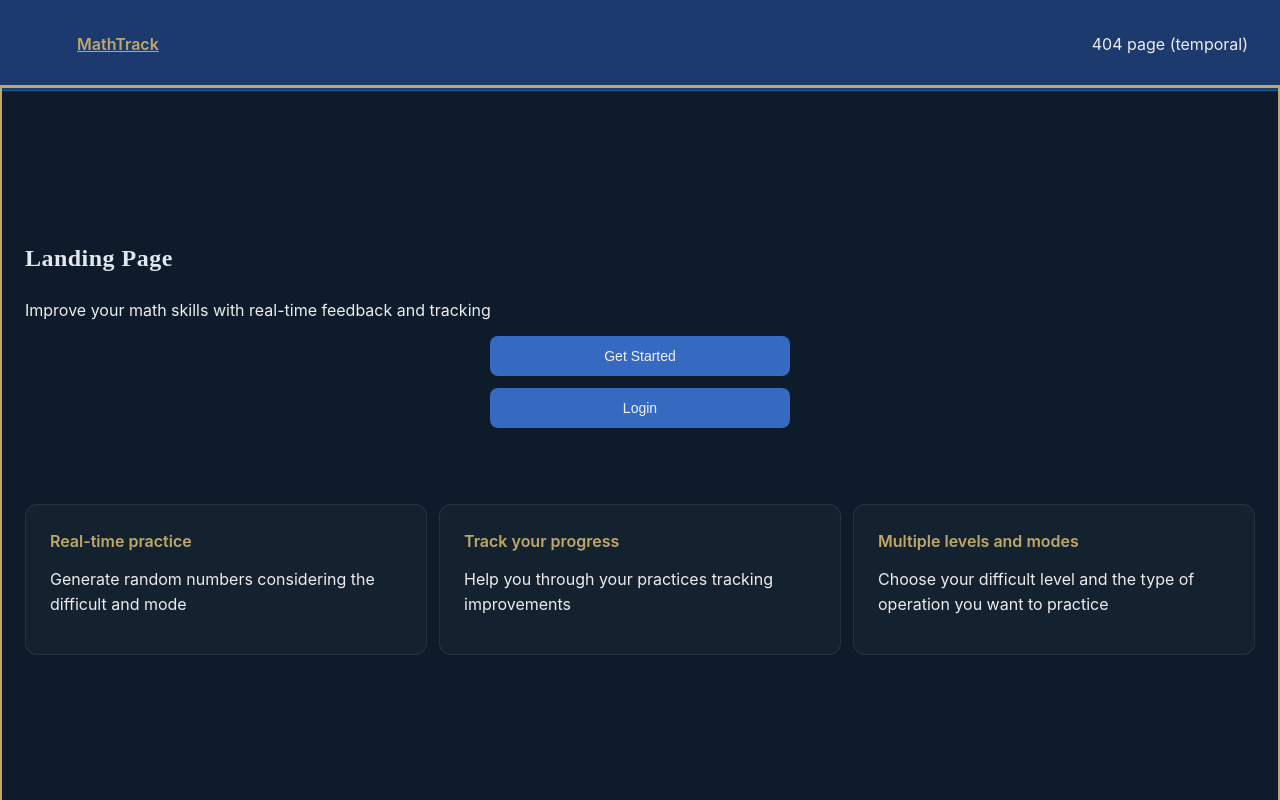
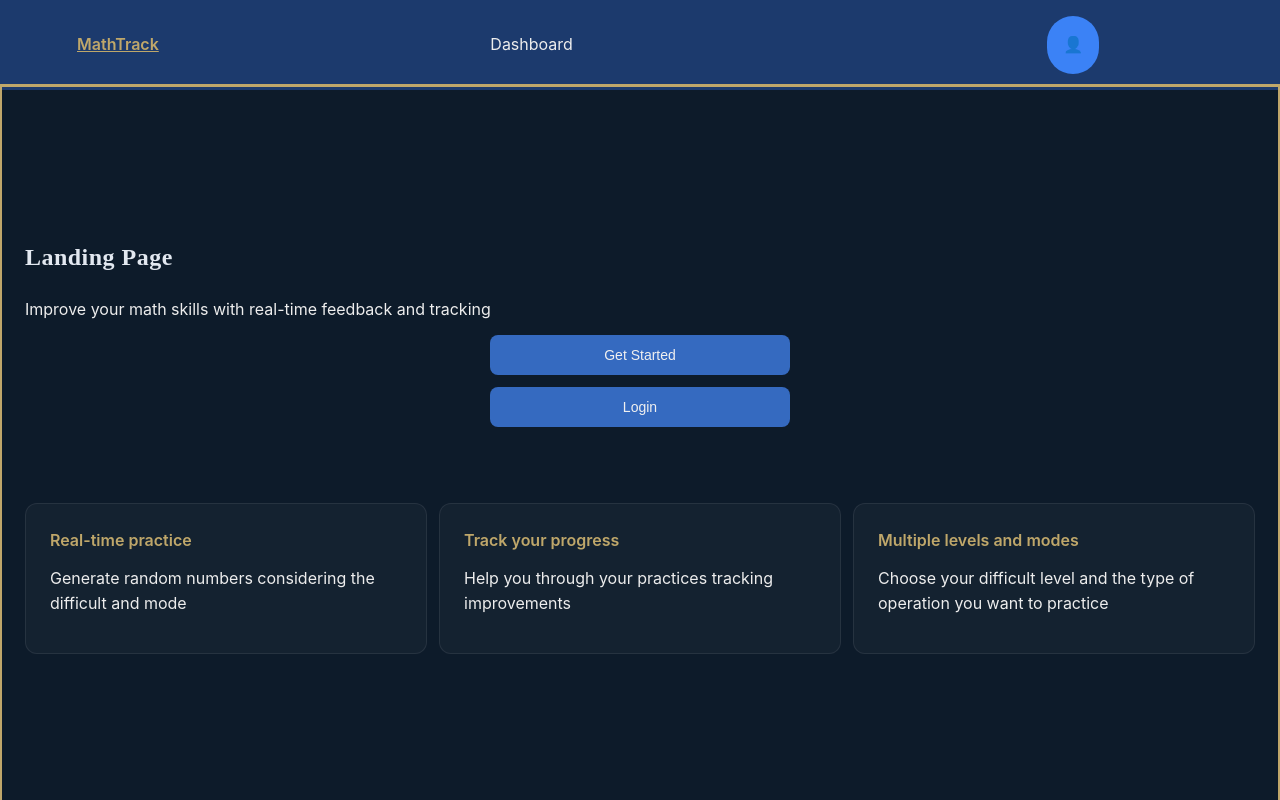
Before and after one commit to LuisDev912/EduMath-Track, a React (Vite) app in the folder frontend/: page / in a window 1280 px wide. Shown: the top 800 px of the page. Built offline with nearby package versions, Linux system fonts and the light colour scheme.

Commit message:
feat(frontend): add a grid style to the nav bar - Use grid areas to organize the elements in the nav bar. - Add a media query to improve navigation in wide screens.

```diff
--- a/frontend/src/shared/components/Semantic/Semantic.module.css
+++ b/frontend/src/shared/components/Semantic/Semantic.module.css
@@ -3,17 +3,47 @@
 .nav{
     display: grid;
     background-color: #1c3a6d;
-    border-bottom: 1px solid var(--button-hover);
 }
 
 .nav ul{
     list-style: none;
-    display: flex;
+    display: grid;
+    grid-template-columns: repeat(2, minmax(100x, 1fr));
+    grid-template-areas: "home profile";
 }
 
 .homeLi{
-    margin-right: auto;
+    grid-area: home;
 }
+
+.profile{
+    border-radius: var(--radius-full);
+    background-color: var(--accent);
+    grid-area: profile;
+    margin: auto;
+    padding: var(--space-md)
+}
+
+.mainNavigation{
+    display: none;
+    grid-area: main-navigation;
+}
+
+@media screen and (min-width: 768px) {
+    .nav ul{
+        grid-template-columns: repeat(3, 1fr);
+        grid-template-areas:
+            "home main-navigation profile"
+            /* [MathTrack] [dashboard, game, ...] [user profile] */
+        ;
+    }
+
+    .mainNavigation{
+        display: block;
+    }
+}
+
+
 
 /* === Footer === */
 
--- a/frontend/src/shared/components/Semantic/Semantic.tsx
+++ b/frontend/src/shared/components/Semantic/Semantic.tsx
@@ -35,12 +35,19 @@ export function Header() {
                         </NavItem>
                     </li>
 
-                    <li>
-                        <NavItem
-                            to='/404'
-                        >
-                            404 page (temporal)
-                        </NavItem>
+                    <div className={SemanticStyles.mainNavigation}>
+                        <li>
+                            <NavItem
+                                to='/404'
+                            >
+                                Dashboard
+                            </NavItem>
+                        </li>
+                    </div>
+
+                    <li className={SemanticStyles.profile}>
+                        &#x1F464;
+                        {/* this list item will become a component */}
                     </li>
                 </ul>
             </nav>
```
